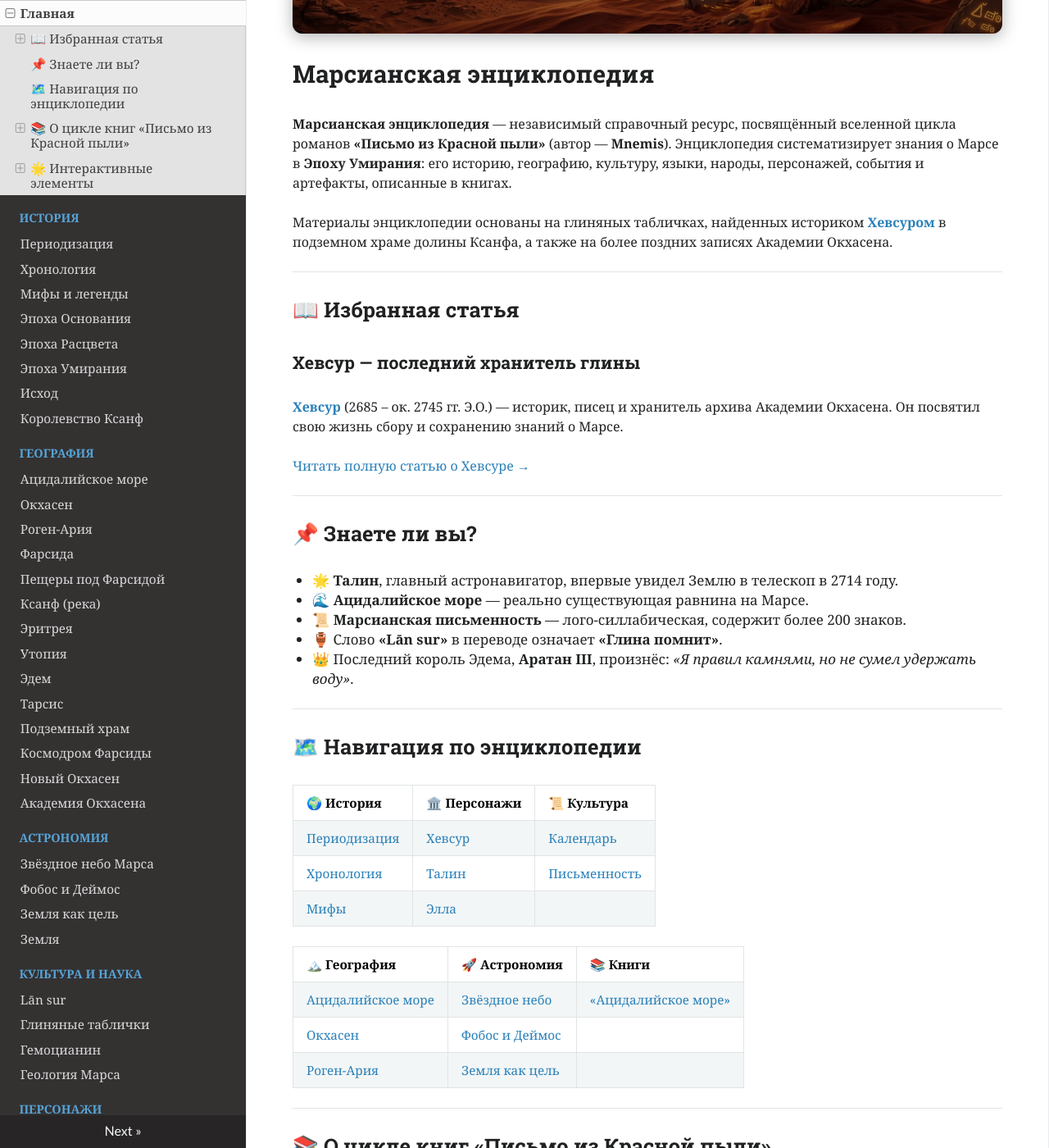
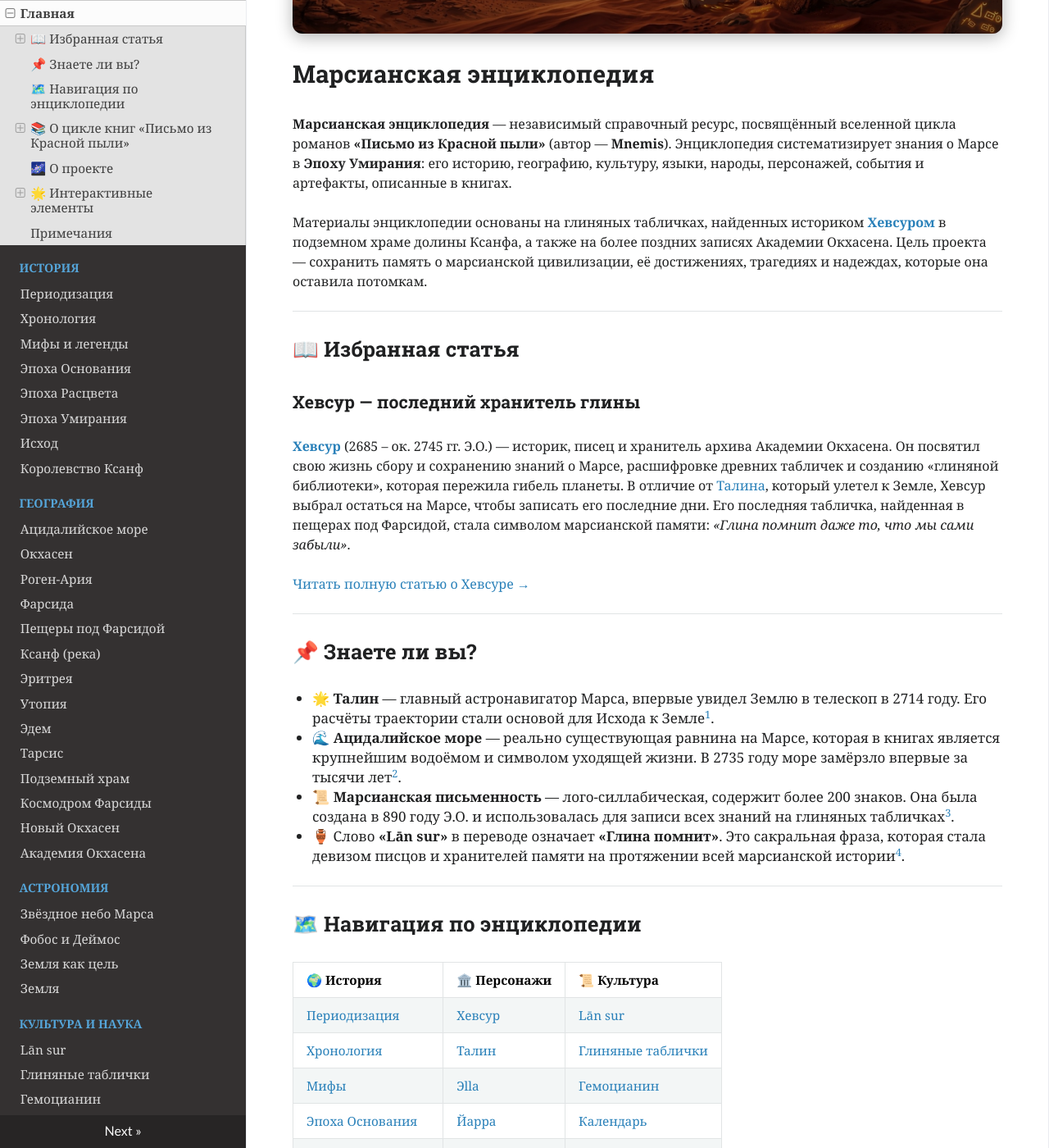
Before and after one commit to ivanhohlov14-bit/mars-encyclopedia, an MkDocs documentation site: the page built from docs/index.md, in a window 1280 px wide and 1400 px high, scrolled down 302 px. Shown: the whole window at 82% size. Built offline with MkDocs 1.6.1, drawn with Linux system fonts in a browser that asks for light colours; nearby versions of some CDN libraries; some of the changed text lies outside the part shown.

Commit message:
Update index.md

```diff
--- a/docs/index.md
+++ b/docs/index.md
@@ -29,7 +29,7 @@
 
 **Марсианская энциклопедия** — независимый справочный ресурс, посвящённый вселенной цикла романов **«Письмо из Красной пыли»** (автор — **Mnemis**). Энциклопедия систематизирует знания о Марсе в **Эпоху Умирания**: его историю, географию, культуру, языки, народы, персонажей, события и артефакты, описанные в книгах.
 
-Материалы энциклопедии основаны на глиняных табличках, найденных историком **[Хевсуром](people/hevsur.md)** в подземном храме долины Ксанфа, а также на более поздних записях Академии Окхасена.
+Материалы энциклопедии основаны на глиняных табличках, найденных историком **[Хевсуром](people/hevsur.md)** в подземном храме долины Ксанфа, а также на более поздних записях Академии Окхасена. Цель проекта — сохранить память о марсианской цивилизации, её достижениях, трагедиях и надеждах, которые она оставила потомкам.
 
 ---
 
@@ -37,7 +37,7 @@
 
 ### Хевсур — последний хранитель глины
 
-**[Хевсур](people/hevsur.md)** (2685 – ок. 2745 гг. Э.О.) — историк, писец и хранитель архива Академии Окхасена. Он посвятил свою жизнь сбору и сохранению знаний о Марсе.
+**[Хевсур](people/hevsur.md)** (2685 – ок. 2745 гг. Э.О.) — историк, писец и хранитель архива Академии Окхасена. Он посвятил свою жизнь сбору и сохранению знаний о Марсе, расшифровке древних табличек и созданию «глиняной библиотеки», которая пережила гибель планеты. В отличие от [Талина](people/talin.md), который улетел к Земле, Хевсур выбрал остаться на Марсе, чтобы записать его последние дни. Его последняя табличка, найденная в пещерах под Фарсидой, стала символом марсианской памяти: *«Глина помнит даже то, что мы сами забыли»*.
 
 [Читать полную статью о Хевсуре →](people/hevsur.md)
 
@@ -45,11 +45,10 @@
 
 ## 📌 Знаете ли вы?
 
-- 🌟 **Талин**, главный астронавигатор, впервые увидел Землю в телескоп в 2714 году.
-- 🌊 **Ацидалийское море** — реально существующая равнина на Марсе.
-- 📜 **Марсианская письменность** — лого-силлабическая, содержит более 200 знаков.
-- 🏺 Слово **«Lān sur»** в переводе означает **«Глина помнит»**.
-- 👑 Последний король Эдема, **Аратан III**, произнёс: *«Я правил камнями, но не сумел удержать воду»*.
+- 🌟 **Талин** — главный астронавигатор Марса, впервые увидел Землю в телескоп в 2714 году. Его расчёты траектории стали основой для Исхода к Земле[^1].
+- 🌊 **Ацидалийское море** — реально существующая равнина на Марсе, которая в книгах является крупнейшим водоёмом и символом уходящей жизни. В 2735 году море замёрзло впервые за тысячи лет[^2].
+- 📜 **Марсианская письменность** — лого-силлабическая, содержит более 200 знаков. Она была создана в 890 году Э.О. и использовалась для записи всех знаний на глиняных табличках[^3].
+- 🏺 Слово **«Lān sur»** в переводе означает **«Глина помнит»**. Это сакральная фраза, которая стала девизом писцов и хранителей памяти на протяжении всей марсианской истории[^4].
 
 ---
 
@@ -57,29 +56,45 @@
 
 | 🌍 **История** | 🏛️ **Персонажи** | 📜 **Культура** |
 |:---|:---|:---|
-| [Периодизация](history/periodization.md) | [Хевсур](people/hevsur.md) | [Календарь](culture/calendar.md) |
-| [Хронология](history/timeline.md) | [Талин](people/talin.md) | [Письменность](svitok-e.md) |
-| [Мифы](history/myths.md) | [Элла](people/ella.md) | |
+| [Периодизация](history/periodization.md) | [Хевсур](people/hevsur.md) | [Lān sur](terms/lan-sur.md) |
+| [Хронология](history/timeline.md) | [Талин](people/talin.md) | [Глиняные таблички](terms/tablichki.md) |
+| [Мифы](history/myths.md) | [Эlla](people/ella.md) | [Гемоцианин](biology/gemotsianin.md) |
+| [Эпоха Основания](history/epokha-osnovaniya.md) | [Йарра](people/yarra.md) | [Календарь](history/periodization.md) |
+| [Эпоха Расцвета](history/epokha-rascveta.md) | [Аратан III](people/aratan-iii.md) | |
+| [Эпоха Умирания](history/epokha-umiraniya.md) | [Ирайна](people/irayina.md) | |
+| [Исход](history/iskhod.md) | [Миран](people/miran.md) | |
+| [Королевство Ксанф](history/pirate-kingdom.md) | [Харан](people/kharan.md) | |
+| | [Совия](people/soviya.md) | |
 
 | 🏔️ **География** | 🚀 **Астрономия** | 📚 **Книги** |
 |:---|:---|:---|
-| [Ацидалийское море](geography/acidalia-sea.md) | [Звёздное небо](astronomy/mars-sky.md) | [«Ацидалийское море»](books/acidalia-sea.md) |
-| [Окхасен](geography/okhasen.md) | [Фобос и Деймос](astronomy/phobos-deimos.md) | |
-| [Роген-Ария](geography/rogen-aria.md) | [Земля как цель](astronomy/earth-as-target.md) | |
+| [Ацидалийское море](geography/acidalia-sea.md) | [Звёздное небо Марса](astronomy/mars-sky.md) | [«Ацидалийское море»](books/acidalia-sea.md) |
+| [Окхасен](geography/okhasen.md) | [Фобос и Деймос](astronomy/phobos-deimos.md) | [«Там, где спят голоса»](books/tam-gde-spyat-golosa.md) |
+| [Роген-Ария](geography/rogen-aria.md) | [Земля как цель](astronomy/earth-as-target.md) | [«Круги на красном пепле»](books/krugi-na-krasnom-peple.md) |
+| [Фарсида](geography/farsida.md) | [Земля](astronomy/earth.md) | [«Звёздный путь»](books/zvezdnyy-put.md) |
+| [Пещеры под Фарсидой](geography/farsida-caves.md) | | [«Голубая звезда. Колыбель из пепла»](books/golubaya-zvezda-kolybel-iz-pepla.md) |
+| [Эритрея](geography/eritreya.md) | | [«Ксанф. Пиратское королевство»](books/ksanf-piratskoe-korolevstvo.md) |
+| [Утопия](geography/utopiya.md) | | [«Пещерники. Голоса из недр»](books/peshcheriki-golosa-iz-nedr.md) |
+| [Новый Окхасен](geography/noviy-okhasen.md) | | [«Совия. Последняя песнь»](books/soviya-poslednyaya-pesn.md) |
+| [Академия Окхасена](geography/akademiya-okhasena.md) | | [«Харан. Писец из Эллады»](books/kharan-pisets-iz-ellady.md) |
 
 ---
 
 ## 📚 О цикле книг «Письмо из Красной пыли»
 
-**«Письмо из Красной пыли»** — цикл романов в жанре твёрдой научной фантастики и планетарной драмы, созданный автором **Mnemis**. Действие происходит на Марсе в последние десятилетия перед гибелью планеты.
+**«Письмо из Красной пыли»** — цикл романов в жанре твёрдой научной фантастики и планетарной драмы, созданный автором **Mnemis**. Действие происходит на Марсе в последние десятилетия перед гибелью планеты — в Эпоху Умирания. Цикл объединяет научную достоверность с глубокими философскими размышлениями о памяти, надежде и цене выживания.
 
 ### Вышедшие книги
 
 | Название | Год | Краткое описание |
 |----------|-----|------------------|
-| **[«Ацидалийское море»](books/acidalia-sea.md)** | 2026 | Первый роман. Знакомит с миром Эпохи Умирания. |
+| **[«Ацидалийское море»](books/acidalia-sea.md)** | 2026 | Первый роман. Знакомит с миром Эпохи Умирания, жизнью в Окхасене и предчувствием катастрофы. |
 
-[Подробнее о первой книге →](books/acidalia-sea.md)
+---
+
+## 🌌 О проекте
+
+Марсианская энциклопедия создаётся как независимый справочный ресурс для всех, кто интересуется вселенной «Письма из Красной пыли». Проект открыт для дополнений и уточнений. Если вы хотите внести свой вклад, предложить новую статью или исправить ошибку, свяжитесь с автором через [репозиторий проекта](https://github.com/ivanhohlov14-bit/mars-encyclopedia).
 
 ---
 
@@ -390,4 +405,10 @@
 
 ---
 
-*Lān sur. — Глина помнит.*
+## Примечания
+
+<references />
+[^1]: Талин впервые увидел Землю в 2714 году. Это событие описано в «Ацидалийском море» как ключевой момент, определивший судьбу марсианской цивилизации.
+[^2]: Ацидалийское море — реальная равнина на Марсе, существующая и сегодня. В книгах она является крупнейшим водоёмом Марса в Эпоху Умирания.
+[^3]: Марсианская письменность появилась в 890 году Э.О. Она была лого-силлабической и использовалась для записи всех знаний на глиняных табличках.
+[^4]: «Lān sur» — сакральная фраза, означающая «Глина помнит». Она стала девизом писцов и хранителей памяти.
```
